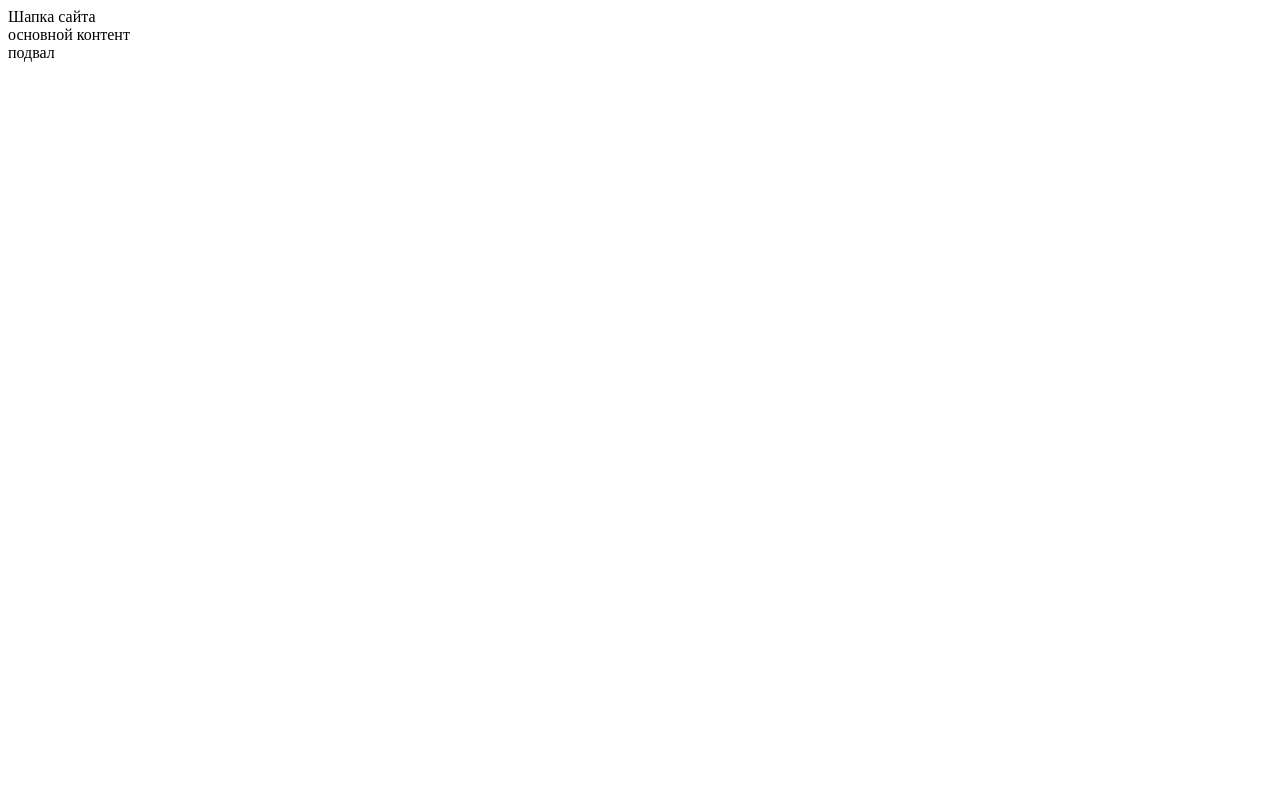
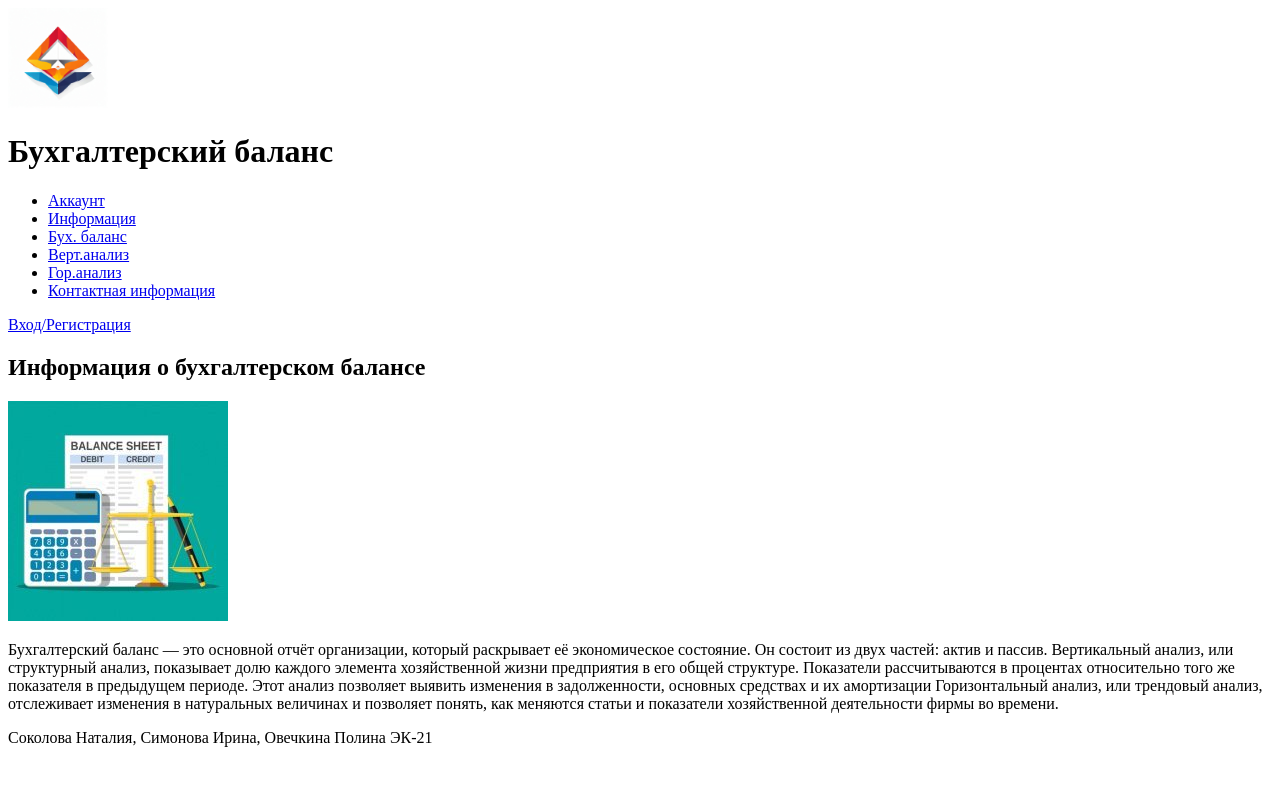
Before and after one commit to economicgroup/project2, a plain HTML site: page index.html in a window 1280 px wide. Drawn offline with Linux system fonts and the light colour scheme.

Commit message:
Сверстали страницу на основании макета

```diff
--- a/index.html
+++ b/index.html
@@ -1,14 +1,39 @@
 <!DOCTYPE html>
 <html lang="ru">
+
 <head>
     <meta charset="UTF-8">
     <meta name="viewport" content="width=device-width, initial-scale=1.0">
     <title>Бухгалтерский баланс</title>
 </head>
+
 <body>
-    <header>Шапка сайта</header>
-    <main>основной контент</main>
-    <footer>подвал</footer>
+    <header>
+        <img src="images/logo.jpg" alt="" width="100">
+        <h1>Бухгалтерский баланс</h1>
+        <nav>
+            <ul>
+                <li><a href="#">Аккаунт</a> </li>
+                <li><a href="#">Информация</a> </li>
+                <li><a href="#">Бух. баланс</a> </li>
+                <li><a href="#">Верт.анализ</a> </li>
+                <li><a href="#">Гор.анализ</a> </li>
+                <li><a href="#">Контактная информация</a>  </li>
+            </ul>
+        </nav>
+        <a href="#">Вход/Регистрация</a>
+    </header>
+    <main>
+        <div>
+            <h2>Информация о бухгалтерском балансе</h2>
+            <img src="images/images1.jpg" alt="">
+            <p>Бухгалтерский баланс — это основной отчёт организации, который раскрывает её экономическое состояние. Он состоит из двух частей: актив и пассив. Вертикальный анализ, или структурный анализ, показывает долю каждого элемента хозяйственной жизни предприятия в его общей структуре. Показатели рассчитываются в процентах относительно того же показателя в предыдущем периоде. Этот анализ позволяет выявить изменения в задолженности, основных средствах и их амортизации Горизонтальный анализ, или трендовый анализ, отслеживает изменения в натуральных величинах и позволяет понять, как меняются статьи и показатели хозяйственной деятельности фирмы во времени.</p>
+        </div>
+    </main>
+    <footer>
+        <p>Соколова Наталия, Симонова Ирина, Овечкина Полина ЭК-21</p>
+    </footer>
 
 </body>
+
 </html>
```
Also changed, not shown: images/images1.jpg (added), images/logo.jpg (added).
